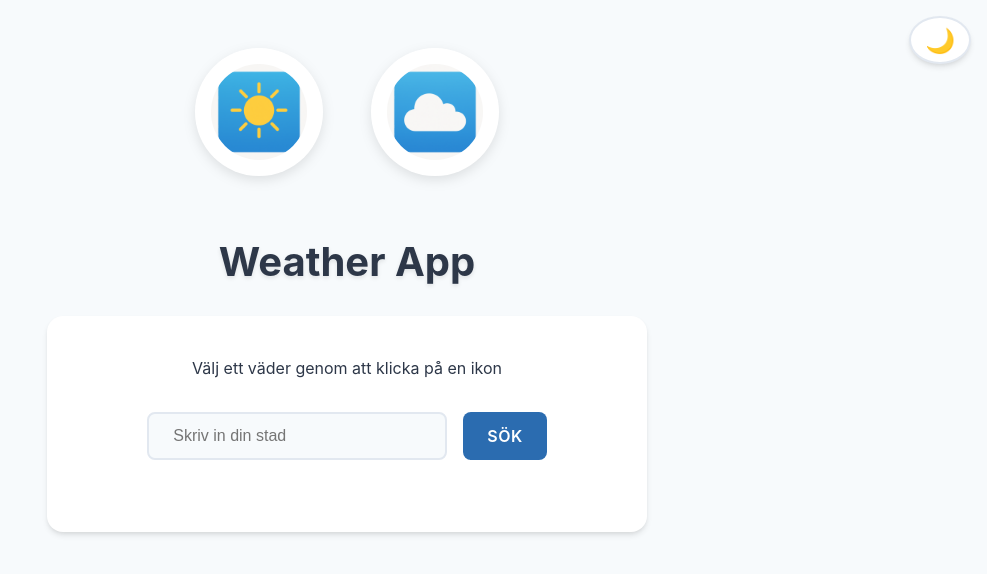
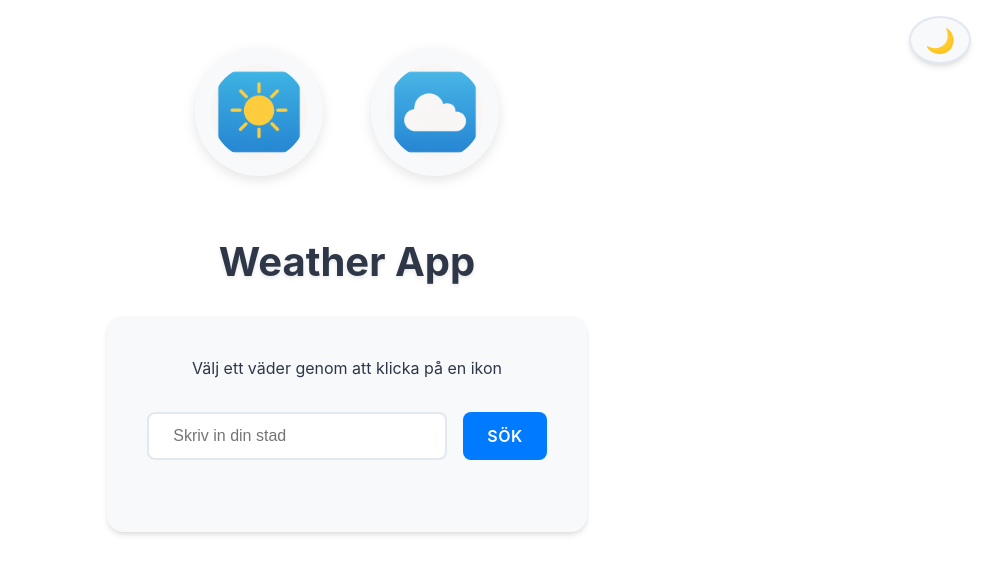
Before and after one commit to JonasB81/weather-app, a React (Vite) app: page / in a window 1280 px wide. Shown: the top 574 px of the page, without its empty margins (293-1280 px from the left). Built offline with nearby package versions, Linux system fonts and the light colour scheme.

Commit message:
fix: ensure full viewport coverage and proper dark mode styling

```diff
--- a/src/App.css
+++ b/src/App.css
@@ -1,41 +1,78 @@
 /* Modern Weather App Styles */
 :root {
-  /* Light mode variables */
-  --primary-color: #2b6cb0;
-  --secondary-color: #4299e1;
-  --background-color: #f7fafc;
-  --card-background: #ffffff;
+  --primary-color: #007bff;
+  --secondary-color: #6c757d;
+  --background-color: #ffffff;
+  --text-color: #333333;
+  --card-background: #f8f9fa;
+  --border-color: #dee2e6;
+  --input-background: #ffffff;
+  --input-text: #333333;
+  --error-color: #dc3545;
+  --success-color: #28a745;
+  --hover-color: #0056b3;
+  --shadow-color: rgba(0, 0, 0, 0.1);
+  --transition-speed: 0.3s;
   --text-primary: #2d3748;
   --text-secondary: #4a5568;
   --shadow: 0 4px 6px -1px rgba(0, 0, 0, 0.1), 0 2px 4px -1px rgba(0, 0, 0, 0.06);
   --gradient-sunny: linear-gradient(135deg, #f6d365 0%, #fda085 100%);
   --gradient-cloudy: linear-gradient(135deg, #a1c4fd 0%, #c2e9fb 100%);
   --input-border: #e2e8f0;
-  --input-background: var(--background-color);
 }
 
 /* Dark mode variables */
 [data-theme="dark"] {
-  --primary-color: #63b3ed;
-  --secondary-color: #90cdf4;
-  --background-color: #1a202c;
-  --card-background: #2d3748;
+  --primary-color: #0d6efd;
+  --secondary-color: #adb5bd;
+  --background-color: #121212;
+  --text-color: #e9ecef;
+  --card-background: #1e1e1e;
+  --border-color: #2d2d2d;
+  --input-background: #2d2d2d;
+  --input-text: #e9ecef;
+  --error-color: #dc3545;
+  --success-color: #28a745;
+  --hover-color: #0a58ca;
+  --shadow-color: rgba(0, 0, 0, 0.3);
   --text-primary: #f7fafc;
   --text-secondary: #e2e8f0;
   --shadow: 0 4px 6px -1px rgba(0, 0, 0, 0.2), 0 2px 4px -1px rgba(0, 0, 0, 0.1);
   --gradient-sunny: linear-gradient(135deg, #f6ad55 0%, #ed8936 100%);
   --gradient-cloudy: linear-gradient(135deg, #4299e1 0%, #63b3ed 100%);
   --input-border: #4a5568;
-  --input-background: #2d3748;
+}
+
+* {
+  margin: 0;
+  padding: 0;
+  box-sizing: border-box;
+}
+
+body {
+  font-family: 'Inter', -apple-system, BlinkMacSystemFont, 'Segoe UI', 'Roboto', 'Oxygen',
+    'Ubuntu', 'Cantarell', 'Fira Sans', 'Droid Sans', 'Helvetica Neue',
+    sans-serif;
+  -webkit-font-smoothing: antialiased;
+  -moz-osx-font-smoothing: grayscale;
+  background-color: var(--background-color);
+  color: var(--text-color);
+  min-height: 100vh;
+  width: 100vw;
+  overflow-x: hidden;
+  transition: background-color var(--transition-speed) ease;
 }
 
 #root {
-  max-width: 1280px;
-  margin: 0 auto;
+  min-height: 100vh;
+  width: 100vw;
+  display: flex;
+  flex-direction: column;
+  align-items: center;
   padding: 2rem;
-  min-height: 100vh;
+  text-align: center;
   background-color: var(--background-color);
-  text-align: center;
+  transition: background-color var(--transition-speed) ease;
 }
 
 h1 {
```
